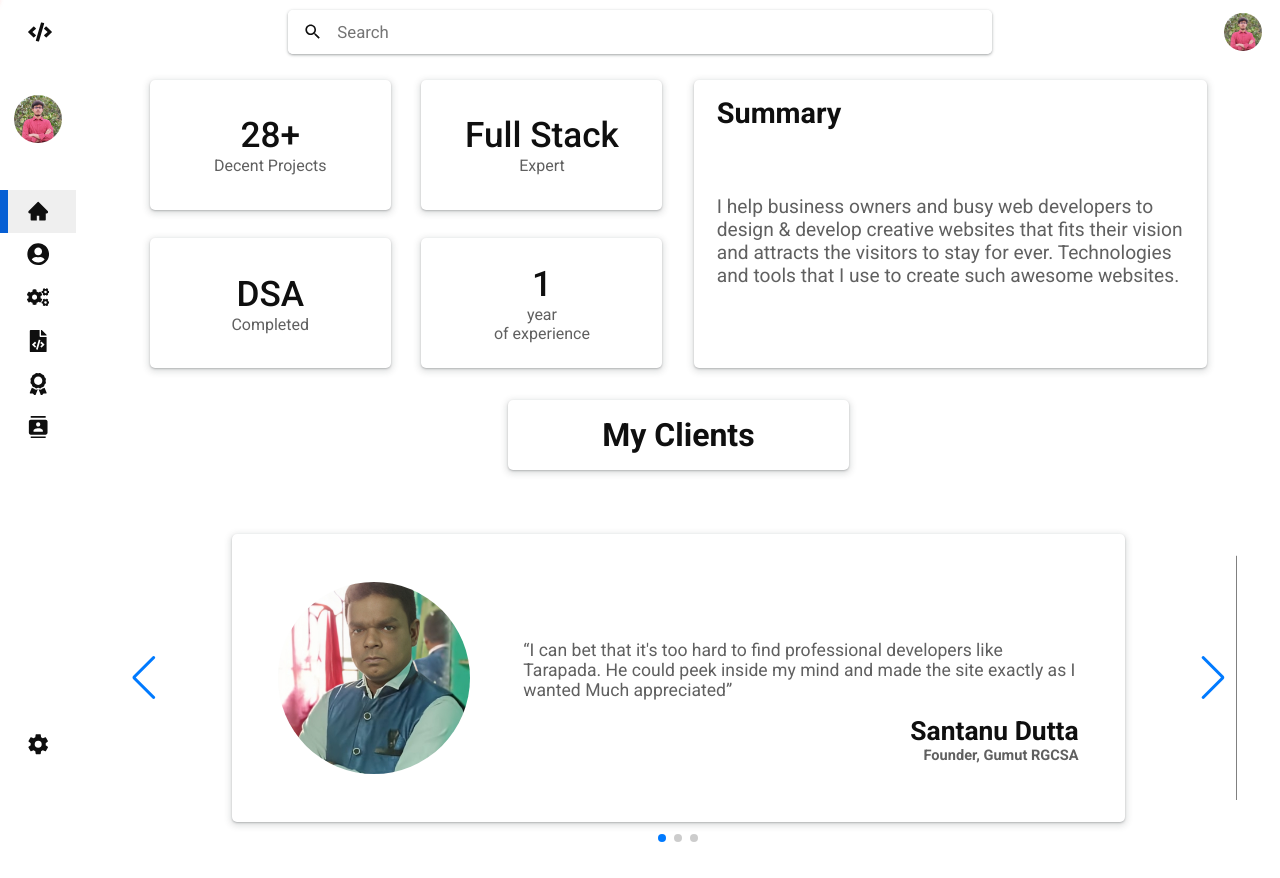
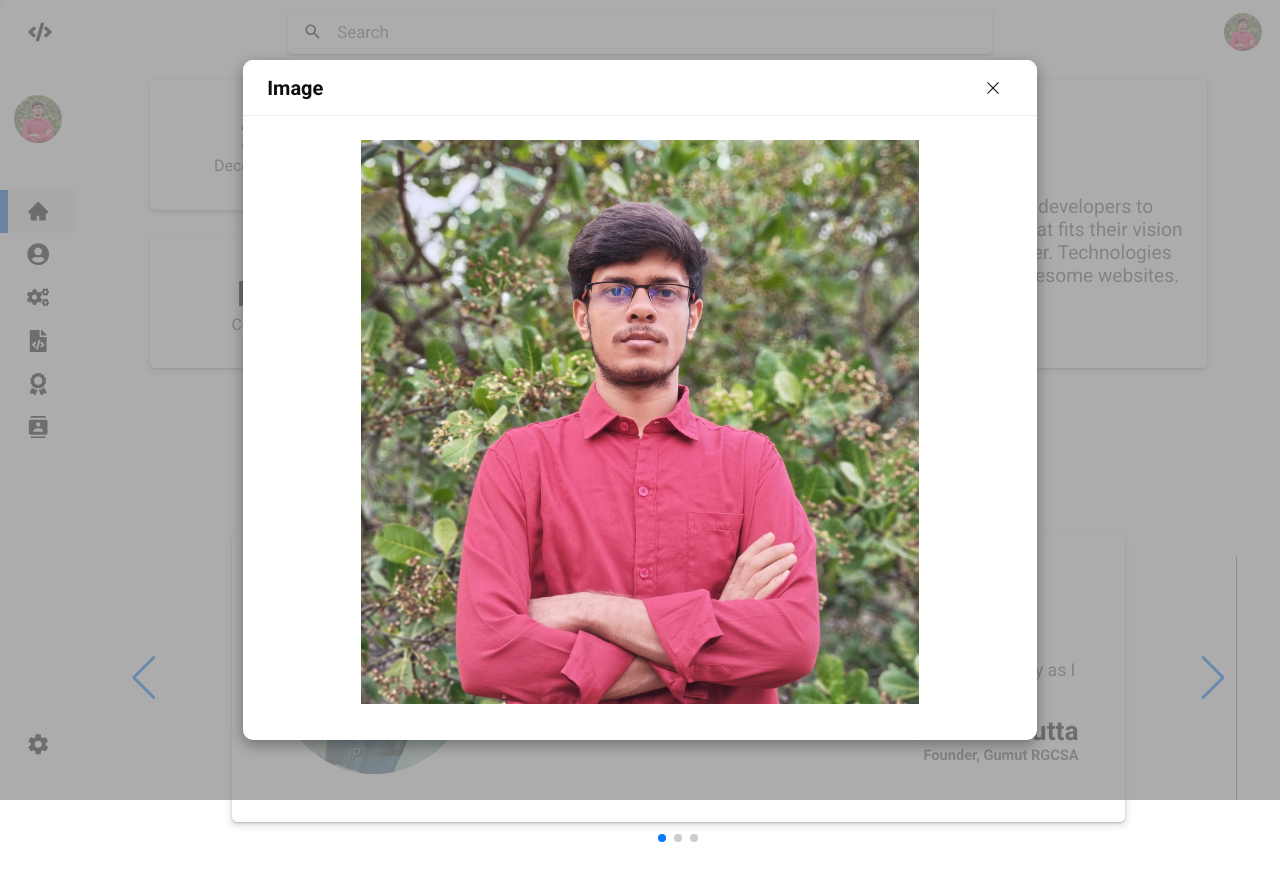
Before and after one commit to codingWithRakesh/React_Portfolio, a React (Vite) app: page / in a window 1280 px wide. Built offline with nearby package versions, Linux system fonts and the light colour scheme; a web font is replaced by a local one.

Commit message:
feat: implement image display functionality with context management and enhance image interaction across components

```diff
--- a/src/App.css
+++ b/src/App.css
@@ -209,6 +209,7 @@
     width: 6rem;
     border-radius: 50%;
     overflow: hidden;
+    cursor: pointer;
 }
 
 .imageBoxProfile img {
@@ -382,6 +383,7 @@
     border-radius: 50%;
     overflow: hidden;
     transition: all .5s;
+    cursor: pointer;
     /* margin-top: .6rem; */
 }
 
@@ -505,6 +507,7 @@
 .profileImageSmall {
     height: 3rem !important;
     width: 3rem !important;
+    cursor: pointer;
 }
 
 .sidebuttonsSmall {
@@ -638,6 +641,26 @@
     position: relative;
     gap: .4rem;
     /* column-gap: 2.4rem; */
+}
+
+.childrenNew{
+    width: 100%;
+    height: 90%;
+    padding: 1.5rem 1rem;
+    /* border: 1px solid black; */
+    /* overflow: auto; */
+    display: flex;
+    flex-wrap: wrap;
+    align-items: center;
+    justify-content: center;
+    position: relative;
+    gap: .4rem;
+}
+
+.childrenNew img{
+    height: 100%;
+    width: 100%;
+    object-fit: contain;
 }
 
 .children::-webkit-scrollbar {
--- a/src/App.jsx
+++ b/src/App.jsx
@@ -12,6 +12,8 @@ import Bottombar from './component/Bottombar';
 import Menu from './component/Menu';
 import { useFonts } from './contexts/fontContext';
 import { useMode } from './contexts/modeChangeContext';
+import ShowImage from './component/ShowImage';
+import { useImageShow } from './contexts/imageContext';
 
 function App() {
   const [[closeModal]] = useModal();
@@ -19,6 +21,8 @@ function App() {
 
   const [[, setAllFonts]] = useFonts();
   const [[, setGetName]] = useMode();
+
+  const [imageShow, setImageShow] = useImageShow();
 
   useEffect(() => {
     if (typeof window !== 'undefined') {
@@ -42,6 +46,9 @@ function App() {
       {closeModal && <BlurBackground>
         <Modal />
       </BlurBackground>}
+      {imageShow.isOn && <BlurBackground>
+        <ShowImage />
+      </BlurBackground>}
       <Suspense>
         <Outlet />
       </Suspense>
--- a/src/component/AboutCom.jsx
+++ b/src/component/AboutCom.jsx
@@ -1,12 +1,14 @@
 import { Link } from 'react-router-dom'
 import PropTypes from 'prop-types';
+import { useImageShow } from '../contexts/imageContext';
 
 const AboutCom = ({aboutBox}) => {
+    const [imageShow, setImageShow] = useImageShow();
     return (
         <div className='AboutComAA boxShadows'>
             <div className='firstAb'>
                 <div className="imgClassAb">
-                    <img src={aboutBox[0].image} alt="Tarapada Garai" />
+                    <img onClick={() => setImageShow({ ...imageShow, isOn: true, image: aboutBox[0].image })} src={aboutBox[0].image} alt="Tarapada Garai" />
                 </div>
                 <div className="buttonClassAb">
                 <a href={aboutBox[0].CV} download="Tarapada(CV)" className="button-60" role="button">Download CV</a>
--- a/src/component/BlurBackground.jsx
+++ b/src/component/BlurBackground.jsx
@@ -1,15 +1,18 @@
 import '../App.css'
 import { useModal } from '../contexts/modalProvider'
 import { useCroseFont } from '../contexts/croseFontContext'
+import { useImageShow } from '../contexts/imageContext'
 
 const BlurBackground = ({ children }) => {
   const [[closeModal, setCloseModal]] = useModal()
   const [[, setCroseF]] = useCroseFont()
+  const [imageShow, setImageShow] = useImageShow();
 
   return (
     <div className='blur' onClick={() => {
-      setCloseModal(!closeModal)
+      setCloseModal(false)
       setCroseF(false)
+      setImageShow({ ...imageShow, isOn: false })
     }}>
       {children}
     </div>
--- a/src/component/ClientsCard.jsx
+++ b/src/component/ClientsCard.jsx
@@ -1,9 +1,11 @@
+import { useImageShow } from "../contexts/imageContext";
 
 const ClientsCard = ({data}) => {
+    const [imageShow, setImageShow] = useImageShow();
     return (
         <div className="clientBox boxShadows">
             <div className="clientImg">
-                <img src={data.image} alt="Tarapada Garai" />
+                <img onClick={()=>setImageShow({ ...imageShow, isOn: true, image: data.image })} src={data.image} alt="Tarapada Garai" />
             </div>
             <div className="clientWrite">
                 <p>
--- a/src/component/Profile.jsx
+++ b/src/component/Profile.jsx
@@ -3,8 +3,10 @@ import { FaHandshake } from "react-icons/fa";
 import { Link } from 'react-router-dom';
 import { details } from '../details/details.jsx'
 import PropTypes from 'prop-types';
+import { useImageShow } from '../contexts/imageContext.jsx';
 
 const Profile = ({ setShowProfile }) => {
+    const [imageShow, setImageShow] = useImageShow();
     const profileFun = (event) => {
         event.stopPropagation();
     }
@@ -13,7 +15,7 @@ const Profile = ({ setShowProfile }) => {
         <div className='cardProfile' onClick={profileFun}>
             <div className="profileFirst">
                 <div className="imageBoxProfile">
-                    <img src={details.profile.home.image} alt="Tarapada Garai" />
+                    <img onClick={() => setImageShow({ ...imageShow, isOn: true, image: details.profile.home.image })} src={details.profile.home.image} alt="Tarapada Garai" />
                 </div>
                 <p className='nameBox'>{details.profile.home.name}</p>
                 <p className='showNext'>{details.profile.home.job}</p>
--- a/src/component/SearchBar.jsx
+++ b/src/component/SearchBar.jsx
@@ -26,7 +26,7 @@ const SearchBar = ({ setshowInput, setSetshowInput }) => {
             prev.set("q", e.target.value);
             return prev;
         });
-        if (e.target.value === "") {
+        if (e.target.value.trim() === "") {
             count.current = -1;
             setShowCount(count.current);
             setCheck(false);
@@ -104,7 +104,7 @@ const SearchBar = ({ setshowInput, setSetshowInput }) => {
             } else if (event.key === 'ArrowDown') {
                 downFun();
             } else if (event.key === "Enter") {
-                if (query !== "") {
+                if (query.trim() !== "") {
                     enterFun();
                 }
             }
--- /dev/null
+++ b/src/component/ShowImage.jsx
@@ -0,0 +1,30 @@
+import React from 'react'
+import { RxCross1 } from 'react-icons/rx';
+import { useModal } from '../contexts/modalProvider';
+import { useCroseFont } from '../contexts/croseFontContext';
+import image from "../assets/images/TARAPADA.jpeg"
+import { useImageShow } from '../contexts/imageContext';
+
+const ShowImage = () => {
+    const [[closeModal, setCloseModal]] = useModal()
+      const [[,setCroseF]] = useCroseFont()
+    const [imageShow, setImageShow] = useImageShow();
+  return (
+    <div className='modarContainer' onClick={(event) => {
+      event.stopPropagation();
+      setCroseF(false)
+      }}>
+      <div className="controlsSetting ">
+        <h2>Image</h2>
+        <div onClick={() => setImageShow({ ...imageShow, isOn: false })}>
+          <RxCross1 />
+        </div>
+      </div>
+      <div className="childrenNew">
+        <img src={imageShow.image || image} alt="" />
+      </div>
+    </div>
+  )
+}
+
+export default ShowImage
--- a/src/component/Sidebar.jsx
+++ b/src/component/Sidebar.jsx
@@ -14,6 +14,7 @@ import { useModal } from '../contexts/modalProvider';
 import { useBorder } from '../contexts/borderContext';
 import { useShowDetails } from '../contexts/showDetailsContext';
 import { useSearch } from '../contexts/searchContext';
+import { useImageShow } from '../contexts/imageContext';
 
 const Sidebar = () => {
     const [[sidebar]] = useContext(UserContext)
@@ -21,6 +22,7 @@ const Sidebar = () => {
     const [[navBorder]] = useBorder()
     const [[typeData, setTypeData]] = useShowDetails()
     const [[, setsearchQu]] = useSearch();
+    const [imageShow, setImageShow] = useImageShow();
     const scrollToTop = () => {
         window.scrollTo({
             top: 0,
@@ -39,7 +41,7 @@ const Sidebar = () => {
             <div className={`sideTopjdd ${sidebar ? "sideTopjddSmall" : ""}`}>
                 <div className={`sideProfile ${sidebar ? "sideProfileSmall" : ""}`}>
                     <div className={`profileImage ${sidebar ? "profileImageSmall" : ""}`}>
-                        <img src={MyImage} alt="tarapada garai" />
+                        <img onClick={() => setImageShow({ ...imageShow, isOn: true, image: MyImage })} src={MyImage} alt="tarapada garai" />
                     </div>
                     {!sidebar && <p className='nameSide'>Tarapada Garai</p>}
                     {!sidebar && <p className='nameJob'>Full Stack Developer</p>}
--- /dev/null
+++ b/src/contexts/imageContext.jsx
@@ -0,0 +1,20 @@
+import React, { createContext, useContext, useState } from 'react'
+
+export const ImageShowContext = createContext()
+
+const ImageShowContextProvider = ({ children }) => {
+    const [imageShow, setImageShow] = useState({
+        isOn : true,
+        image : "",
+    })
+    return (
+        <ImageShowContext.Provider value={[imageShow, setImageShow]}>
+            {children}
+        </ImageShowContext.Provider>
+    )
+}
+export default ImageShowContextProvider
+
+export function useImageShow() {
+    return useContext(ImageShowContext)
+}
```
Also changed, not shown: src/main.jsx (+6 -3 lines).
